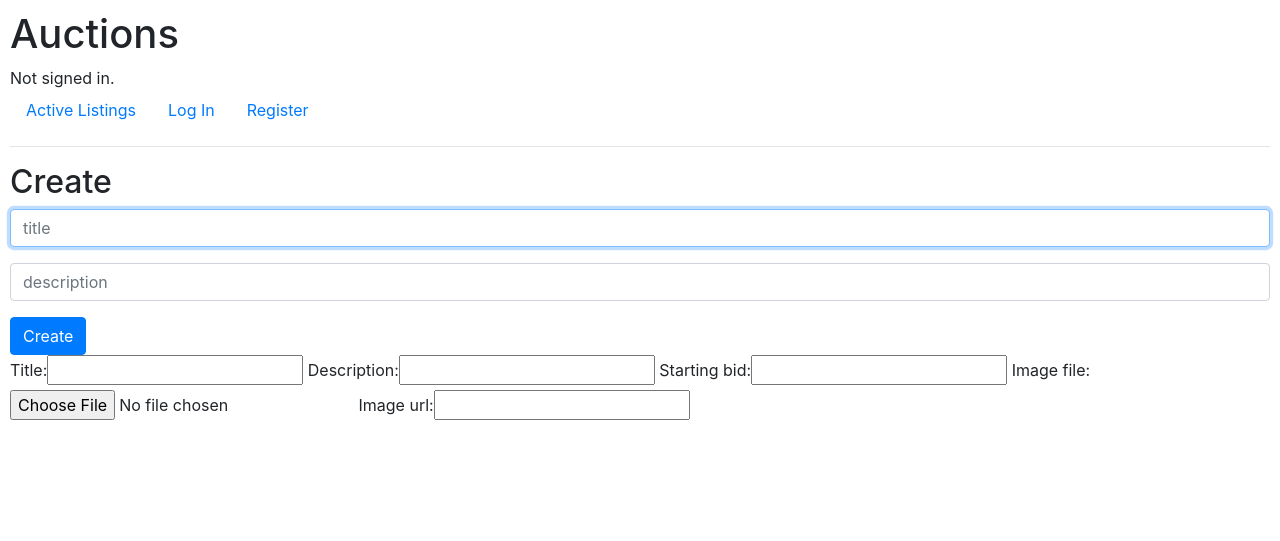
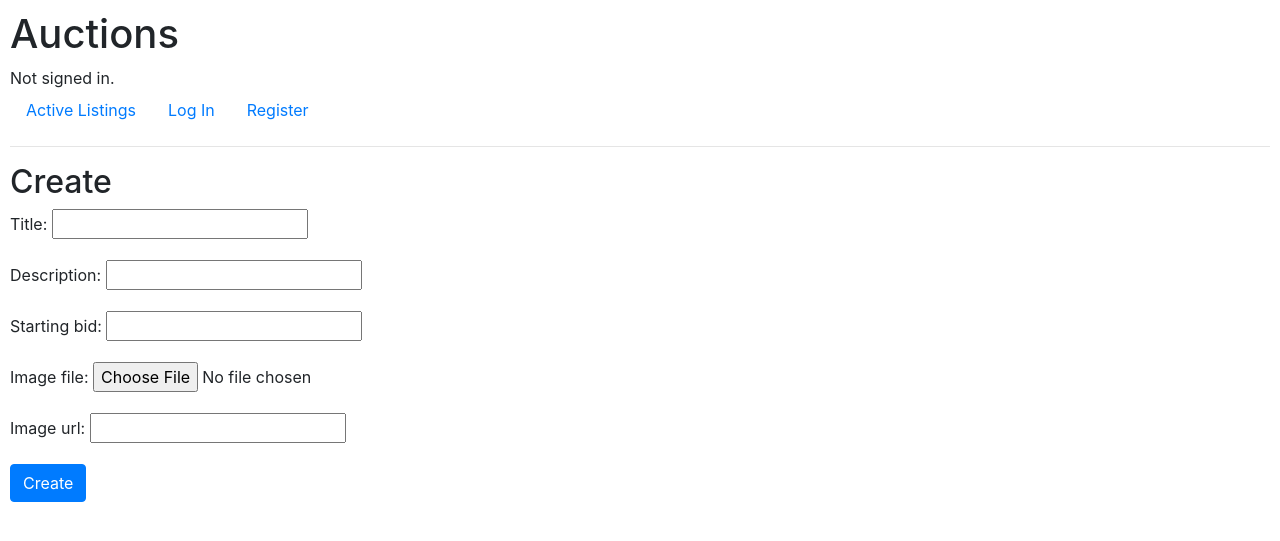
Before and after one commit to ReX342/Commerce, a Django app: page /create in a window 1280 px wide. Shown: the top 541 px of the page. Run offline with Django 3.2, Linux system fonts and the light colour scheme; some libraries are stand-ins or nearby versions.

```diff
--- a/auctions/templates/auctions/create.html
+++ b/auctions/templates/auctions/create.html
@@ -10,15 +10,9 @@
 
     <form action="{% url 'create' %}" method="post">
         {% csrf_token %}
-        <div class="form-group">
-            <input autofocus class="form-control" type="text" name="title" placeholder="title">
-        </div>
-        <div class="form-group">
-            <input class="form-control" type="description" name="description" placeholder="description">
-        </div>
+        {{ form.as_p }}
         <input class="btn btn-primary" type="submit" value="Create">
     </form>
 
-    {{ form }}
 
 {% endblock %}
```
